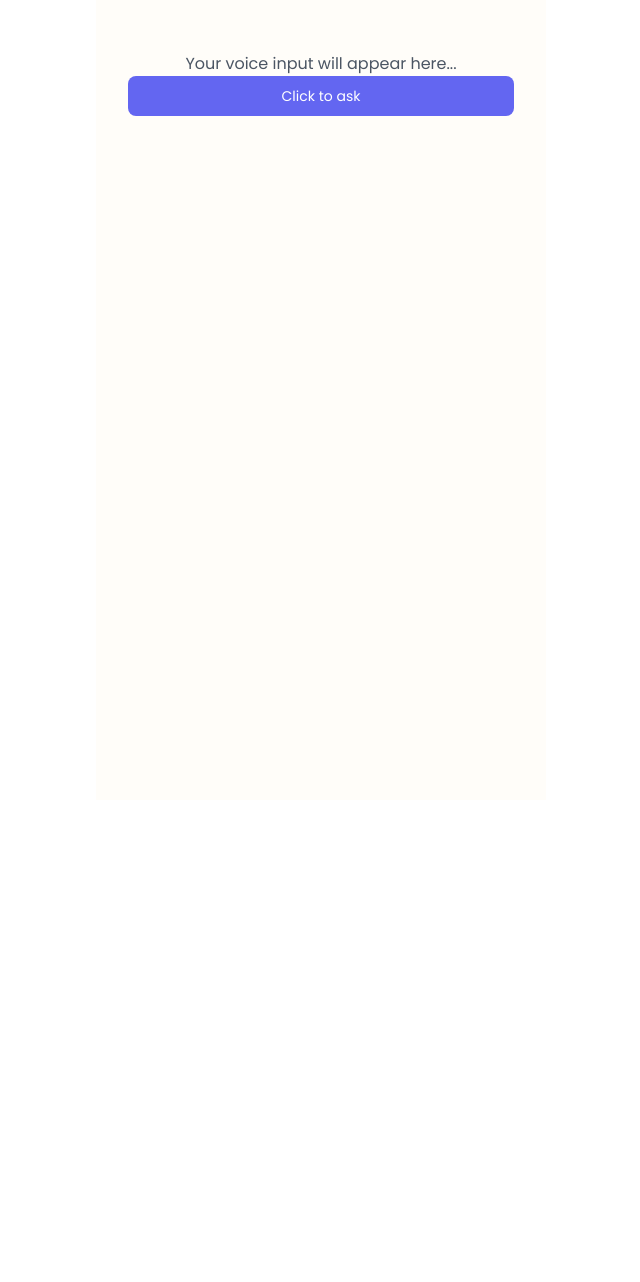
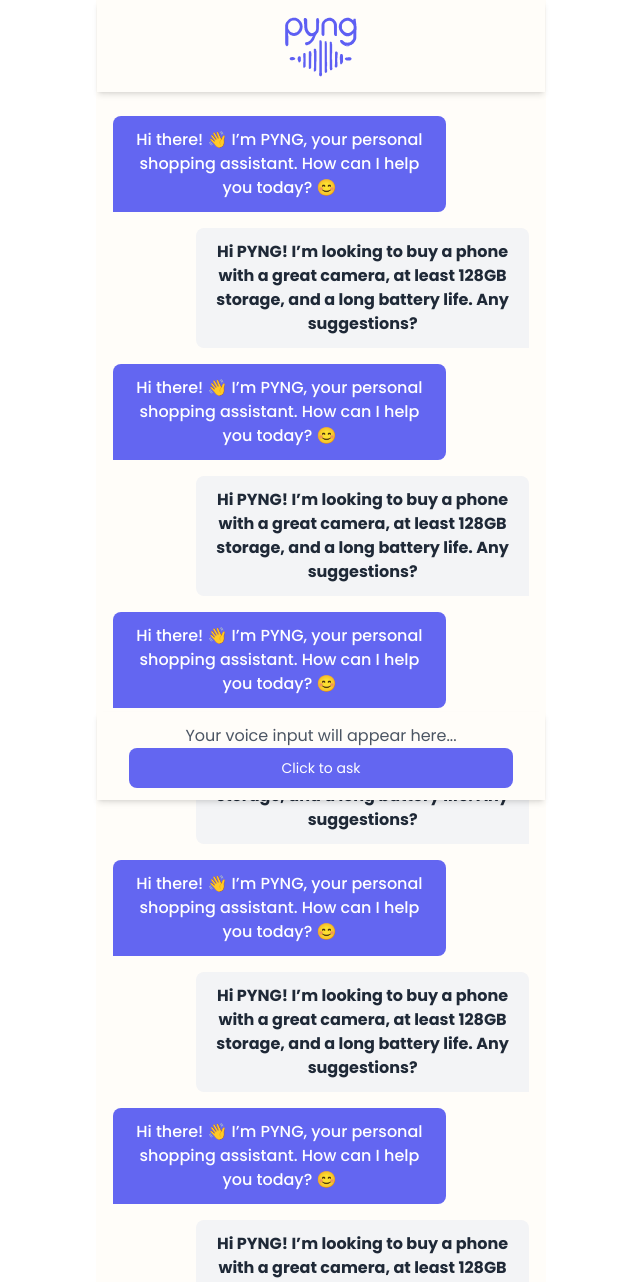
Before and after one commit to PutraHarianja/pyng-ui, a Vue app: page / in a window 1280 px wide. Shown: the top 1282 px of the page, without its empty margins (319-959 px from the left). Before the commit the page ends 800 px from the top, so only its background shows below. Built offline with nearby package versions, Linux system fonts and the light colour scheme.

Commit message:
adjust button & create main chatroom

```diff
--- a/src/components/Footer.vue
+++ b/src/components/Footer.vue
@@ -2,13 +2,13 @@
 
 <template>
   <div class="flex flex-col p-8">
-    <p class="mt-5 text-gray-600">{{ transcript }}</p>
+    <p class="text-gray-600">{{ transcript }}</p>
     <button
       type="button"
       class="input-button bg-indigo-500 text-sm py-8x min-h-10 w-full flex justify-center items-center text-white"
       @click="startVoiceRecognition"
     >
-      Click to ask
+    {{ buttonState.wording }}
     </button>
   </div>
 </template>
--- a/src/components/js/footer.js
+++ b/src/components/js/footer.js
@@ -1,19 +1,39 @@
-import { ref } from 'vue';
+import { computed, ref } from 'vue';
+
+const buttonStateWordingMapping = {
+  default: {
+    state: 'default',
+    wording: 'Click to ask'
+  },
+  listening: {
+    state: 'listening',
+    wording: 'Listening...'
+  },
+  generating: {
+    state: 'generating',
+    wording: 'Generating'
+  }
+}
 
 export default {
   setup() {
     const transcript = ref('Your voice input will appear here...');
+    const buttonState = ref(buttonStateWordingMapping.default)
 
     const startVoiceRecognition = () => {
+      if (buttonState.value.state !== buttonStateWordingMapping.default.state) return
+
+      console.log('get input')
       transcript.value = 'Your voice input will appear here...'
       if ('webkitSpeechRecognition' in window || 'SpeechRecognition' in window) {
-            const SpeechRecognition =
-            window.SpeechRecognition || window.webkitSpeechRecognition
+        const SpeechRecognition = window.SpeechRecognition || window.webkitSpeechRecognition
         const recognition = new SpeechRecognition()
 
         recognition.lang = 'en-US'
         recognition.interimResults = false // Set to true for live updates
         recognition.maxAlternatives = 1
+
+        buttonState.value = buttonStateWordingMapping.listening
 
         transcript.value = 'Listening... 🎧';
 
@@ -29,15 +49,21 @@ export default {
 
         recognition.onend = () => {
           transcript.value += ' (Speech recognition ended)'
+          buttonState.value = buttonStateWordingMapping.generating
+
+          // get state to default
+          buttonState.value = buttonStateWordingMapping.default
         }
       } else {
         transcript.value = 'Sorry, your browser does not support voice recognition.'
       }
+
     }
 
     return {
       transcript,
       startVoiceRecognition,
+      buttonState
     }
   },
-};
+}
--- a/src/page/ChatRoom.vue
+++ b/src/page/ChatRoom.vue
@@ -3,7 +3,110 @@ import Footer from "@/components/Footer.vue";
 </script>
 
 <template>
-  <Footer class="bottom-0" />
+  <div class="flex flex-col items-center min-h-screen bg-cream-lightest">
+    <!-- Header -->
+    <div class="w-full bg-cream-lightest max-w-md py-3 shadow-md sticky top-0 z-10">
+      <img src="/pyng_logo.svg" alt="PYNG Logo" class="mx-auto" />
+    </div>
+
+    <!-- Chat Window -->
+    <div class="w-full max-w-md flex-1 overflow-y-auto p-4">
+      <!-- Bot/User Messages -->
+      <div class="mb-4">
+        <!-- bot -->
+        <div class="flex">
+          <div class="bg-indigo-500 text-white p-3 rounded-lg rounded-bl-none max-w-[80%] my-2">
+            <p class="font-medium">Hi there! 👋 I’m PYNG, your personal shopping assistant. How can I help you today? 😊</p>
+          </div>
+        </div>
+        <!-- user -->
+        <div class="flex justify-end">
+          <div class="bg-gray-100 text-gray-800 p-3 rounded-lg rounded-br-none max-w-[80%] my-2">
+            <p class="font-bold">Hi PYNG! I’m looking to buy a phone with a great camera, at least 128GB storage, and a long battery life. Any suggestions?</p>
+          </div>
+        </div>
+
+        <!-- bot -->
+        <div class="flex">
+          <div class="bg-indigo-500 text-white p-3 rounded-lg rounded-bl-none max-w-[80%] my-2">
+            <p class="font-medium">Hi there! 👋 I’m PYNG, your personal shopping assistant. How can I help you today? 😊</p>
+          </div>
+        </div>
+        <!-- user -->
+        <div class="flex justify-end">
+          <div class="bg-gray-100 text-gray-800 p-3 rounded-lg rounded-br-none max-w-[80%] my-2">
+            <p class="font-bold">Hi PYNG! I’m looking to buy a phone with a great camera, at least 128GB storage, and a long battery life. Any suggestions?</p>
+          </div>
+        </div>
+
+        <!-- bot -->
+        <div class="flex">
+          <div class="bg-indigo-500 text-white p-3 rounded-lg rounded-bl-none max-w-[80%] my-2">
+            <p class="font-medium">Hi there! 👋 I’m PYNG, your personal shopping assistant. How can I help you today? 😊</p>
+          </div>
+        </div>
+        <!-- user -->
+        <div class="flex justify-end">
+          <div class="bg-gray-100 text-gray-800 p-3 rounded-lg rounded-br-none max-w-[80%] my-2">
+            <p class="font-bold">Hi PYNG! I’m looking to buy a phone with a great camera, at least 128GB storage, and a long battery life. Any suggestions?</p>
+          </div>
+        </div>
+
+                <!-- bot -->
+        <div class="flex">
+          <div class="bg-indigo-500 text-white p-3 rounded-lg rounded-bl-none max-w-[80%] my-2">
+            <p class="font-medium">Hi there! 👋 I’m PYNG, your personal shopping assistant. How can I help you today? 😊</p>
+          </div>
+        </div>
+        <!-- user -->
+        <div class="flex justify-end">
+          <div class="bg-gray-100 text-gray-800 p-3 rounded-lg rounded-br-none max-w-[80%] my-2">
+            <p class="font-bold">Hi PYNG! I’m looking to buy a phone with a great camera, at least 128GB storage, and a long battery life. Any suggestions?</p>
+          </div>
+        </div>
+
+                <!-- bot -->
+        <div class="flex">
+          <div class="bg-indigo-500 text-white p-3 rounded-lg rounded-bl-none max-w-[80%] my-2">
+            <p class="font-medium">Hi there! 👋 I’m PYNG, your personal shopping assistant. How can I help you today? 😊</p>
+          </div>
+        </div>
+        <!-- user -->
+        <div class="flex justify-end">
+          <div class="bg-gray-100 text-gray-800 p-3 rounded-lg rounded-br-none max-w-[80%] my-2">
+            <p class="font-bold">Hi PYNG! I’m looking to buy a phone with a great camera, at least 128GB storage, and a long battery life. Any suggestions?</p>
+          </div>
+        </div>
+
+                <!-- bot -->
+        <div class="flex">
+          <div class="bg-indigo-500 text-white p-3 rounded-lg rounded-bl-none max-w-[80%] my-2">
+            <p class="font-medium">Hi there! 👋 I’m PYNG, your personal shopping assistant. How can I help you today? 😊</p>
+          </div>
+        </div>
+        <!-- user -->
+        <div class="flex justify-end">
+          <div class="bg-gray-100 text-gray-800 p-3 rounded-lg rounded-br-none max-w-[80%] my-2">
+            <p class="font-bold">Hi PYNG! I’m looking to buy a phone with a great camera, at least 128GB storage, and a long battery life. Any suggestions?</p>
+          </div>
+        </div>
+
+                <!-- bot -->
+        <div class="flex">
+          <div class="bg-indigo-500 text-white p-3 rounded-lg rounded-bl-none max-w-[80%] my-2">
+            <p class="font-medium">Hi there! 👋 I’m PYNG, your personal shopping assistant. How can I help you today? 😊</p>
+          </div>
+        </div>
+        <!-- user -->
+        <div class="flex justify-end">
+          <div class="bg-gray-100 text-gray-800 p-3 rounded-lg rounded-br-none max-w-[80%] my-2">
+            <p class="font-bold">Hi PYNG! I’m looking to buy a phone with a great camera, at least 128GB storage, and a long battery life. Any suggestions?</p>
+          </div>
+        </div>
+      </div>
+    </div>
+  <Footer class="w-full max-w-md bg-cream-lightest text-center py-3 shadow-md sticky bottom-0 z-10" />
+  </div>
 </template>
 
 <style scoped></style>
--- a/src/style.css
+++ b/src/style.css
@@ -32,7 +32,6 @@ body {
   height: 100vh;
   /* margin: 0 auto; */
   text-align: center;
-  background-color: #fffdf9;
 }
 
 @media (prefers-color-scheme: light) {
--- a/tailwind.config.js
+++ b/tailwind.config.js
@@ -5,7 +5,11 @@ export default {
     "./src/**/*.{vue,js,ts,jsx,tsx}"
   ],
   theme: {
-    extend: {},
+    extend: {
+      colors: {
+        'cream-lightest': '#fffdf9',
+      },
+    },
   },
   plugins: [],
 }
```
Also changed, not shown: public/pyng_logo.svg (added). Lines whose indentation alone changed are shown as unchanged.
